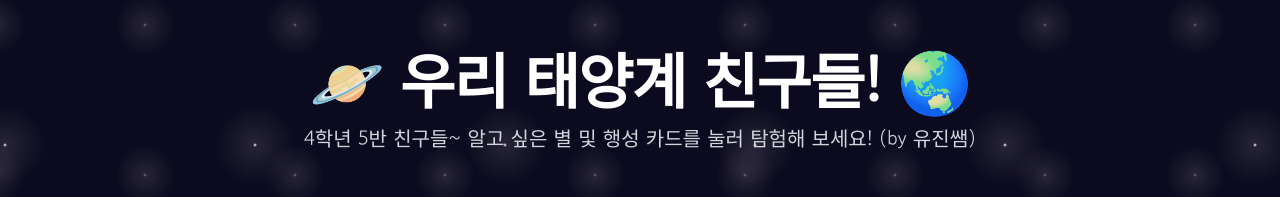
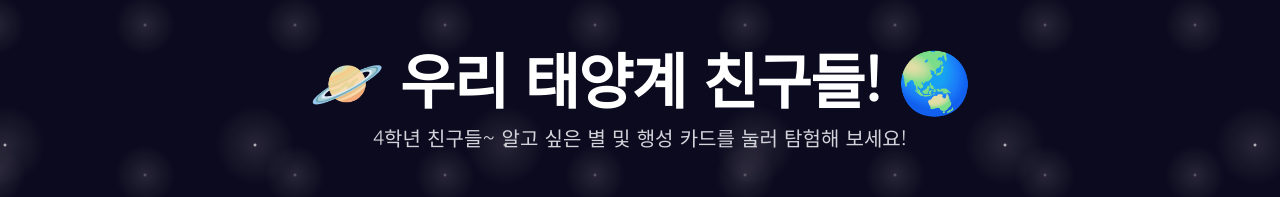
Before and after one commit to yujinyujinmin/yujinyujinmin, a plain HTML site: page index.html in a window 1280 px wide. Shown: the top 197 px of the page. Drawn offline with nearby package versions, Linux system fonts and the light colour scheme.

Commit message:
Update index.html

```diff
--- a/index.html
+++ b/index.html
@@ -61,7 +61,7 @@
     <!-- 페이지 헤더 -->
     <header class="text-center py-8 md:py-12">
         <h1 class="text-4xl md:text-6xl font-bold tracking-tight">🪐 우리 태양계 친구들! 🌏</h1>
-        <p class="mt-4 text-lg md:text-xl text-gray-300">4학년 5반 친구들~ 알고 싶은 별 및 행성 카드를 눌러 탐험해 보세요! (by 유진쌤)</p>
+        <p class="mt-4 text-lg md:text-xl text-gray-300">4학년 친구들~ 알고 싶은 별 및 행성 카드를 눌러 탐험해 보세요! </p>
     </header>
 
     <!-- 천체 카드 그리드 -->
```
